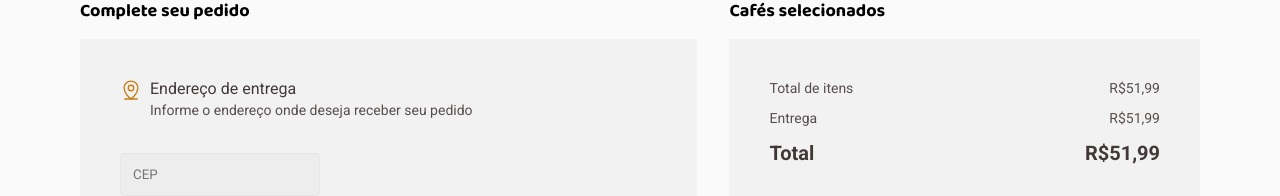
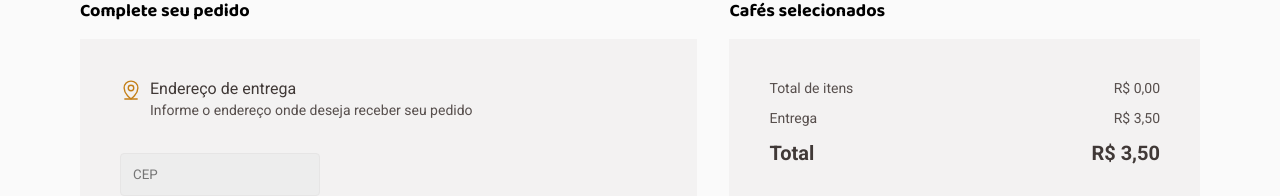
Before and after one commit to RodolfoBohn/ignite-react-desafio02, a React (Vite) app: page /shipping in a window 1280 px wide. Shown: the part 150-346 px from the top of the page. Built offline with nearby package versions, Linux system fonts and the light colour scheme.

Commit message:
Calculo do valor total baseado no pedido

```diff
--- a/src/contexts/order-context.tsx
+++ b/src/contexts/order-context.tsx
@@ -1,4 +1,10 @@
-import { createContext, ReactNode, useContext, useState } from 'react'
+import {
+  createContext,
+  ReactNode,
+  useContext,
+  useEffect,
+  useState,
+} from 'react'
 import { CoffeeProps } from '../pages/home'
 import { PaymentFormValues } from '../pages/shipping'
 
@@ -21,6 +27,9 @@ interface ShippingPaymentProps {
 interface OrderContextProps {
   order: CoffeeOrderProps[]
   shippingPayment: ShippingPaymentProps | null
+  totalValueFromOrder: number
+  freight: number
+  totalValueFromOrderWithFreight: number
   addCoffeeToOrder: (coffee: CoffeeOrderProps) => void
   addShippingPaymentData: (addShippingPaymentData: ShippingPaymentProps) => void
 }
@@ -34,7 +43,12 @@ interface OrderContextProviderProps {
 export const OrderContextProvider = ({
   children,
 }: OrderContextProviderProps) => {
+  const freight = 3.5
   const [order, setOrder] = useState<CoffeeOrderProps[]>([])
+  const [totalValueFromOrder, setTotalValueFromOrder] = useState(0)
+  const [totalValueFromOrderWithFreight, setTotalValueFromOrderWithFreight] =
+    useState(0)
+
   const [shippingPayment, setShippingPayment] =
     useState<ShippingPaymentProps | null>(null)
 
@@ -62,11 +76,24 @@ export const OrderContextProvider = ({
     setShippingPayment(shippingPaymentData)
   }
 
+  useEffect(() => {
+    const totalValue = order.reduce((acc, orderItem) => {
+      return (
+        acc + Number((orderItem.coffee.value * orderItem.quantity).toFixed(2))
+      )
+    }, 0)
+    setTotalValueFromOrder(totalValue)
+    setTotalValueFromOrderWithFreight(totalValue + freight)
+  }, [order])
+
   return (
     <OrderContext.Provider
       value={{
         order,
         shippingPayment,
+        totalValueFromOrder,
+        freight,
+        totalValueFromOrderWithFreight,
         addCoffeeToOrder,
         addShippingPaymentData,
       }}
--- a/src/pages/shipping/components/order-item/index.tsx
+++ b/src/pages/shipping/components/order-item/index.tsx
@@ -6,6 +6,7 @@ import {
 } from '../../../../contexts/order-context'
 import { NameAndQuantityWrapper, RemoveButton, Wrapper } from './styles'
 import { Quantity } from '../../../../components/quantity'
+import { formatterMoney } from '../../../../utils/formatter'
 
 export const OrderItem = (orderItem: CoffeeOrderProps) => {
   const { addCoffeeToOrder } = useOrderContext()
@@ -46,7 +47,11 @@ export const OrderItem = (orderItem: CoffeeOrderProps) => {
           </div>
         </NameAndQuantityWrapper>
       </div>
-      <strong>{orderItem.quantity * orderItem.coffee.value}</strong>
+      <strong>
+        {formatterMoney(
+          Number((orderItem.quantity * orderItem.coffee.value).toFixed(2)),
+        )}
+      </strong>
     </Wrapper>
   )
 }
--- a/src/pages/shipping/index.tsx
+++ b/src/pages/shipping/index.tsx
@@ -36,6 +36,7 @@ import { useForm } from 'react-hook-form'
 import { z } from 'zod'
 import { zodResolver } from '@hookform/resolvers/zod'
 import { useNavigate } from 'react-router-dom'
+import { formatterMoney } from '../../utils/formatter'
 
 // eslint-disable-next-line no-unused-vars
 export enum PaymentFormValues {
@@ -73,7 +74,14 @@ const shippingPaymentValidationSchema = z.object({
 type ShippingPaymentFormType = z.infer<typeof shippingPaymentValidationSchema>
 
 export const Shipping = () => {
-  const { order, addShippingPaymentData } = useOrderContext()
+  const DELIVERY_VALUE = 3.5
+  const {
+    order,
+    freight,
+    totalValueFromOrder,
+    totalValueFromOrderWithFreight,
+    addShippingPaymentData,
+  } = useOrderContext()
   const navigate = useNavigate()
 
   const form = useForm<ShippingPaymentFormType>({
@@ -233,15 +241,15 @@ export const Shipping = () => {
           <TotalWrapper>
             <SubtotalContentWrapper>
               <span>Total de itens</span>
-              <span>R$51,99</span>
+              <span>{formatterMoney(totalValueFromOrder)}</span>
             </SubtotalContentWrapper>
             <SubtotalContentWrapper>
               <span>Entrega</span>
-              <span>R$51,99</span>
+              <span>{formatterMoney(freight)}</span>
             </SubtotalContentWrapper>
             <TotalContentWrapper>
               <span>Total</span>
-              <span>R$51,99</span>
+              <span>{formatterMoney(totalValueFromOrderWithFreight)}</span>
             </TotalContentWrapper>
           </TotalWrapper>
           <ConfirmOrderButton type="submit" form="address-payment-form">
--- /dev/null
+++ b/src/utils/formatter.ts
@@ -0,0 +1,7 @@
+export function formatterMoney(value: number) {
+  return value.toLocaleString('pt-br', {
+    minimumFractionDigits: 2,
+    style: 'currency',
+    currency: 'BRL',
+  })
+}
```
